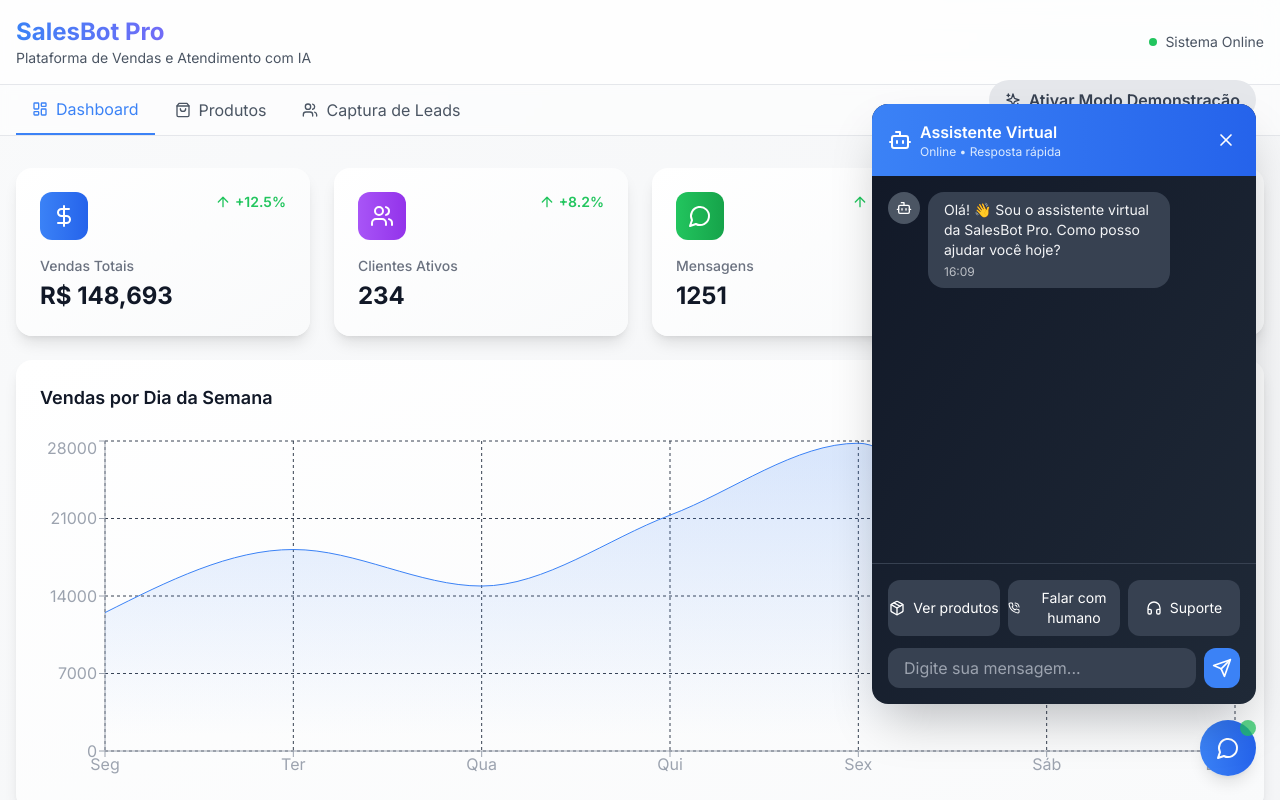
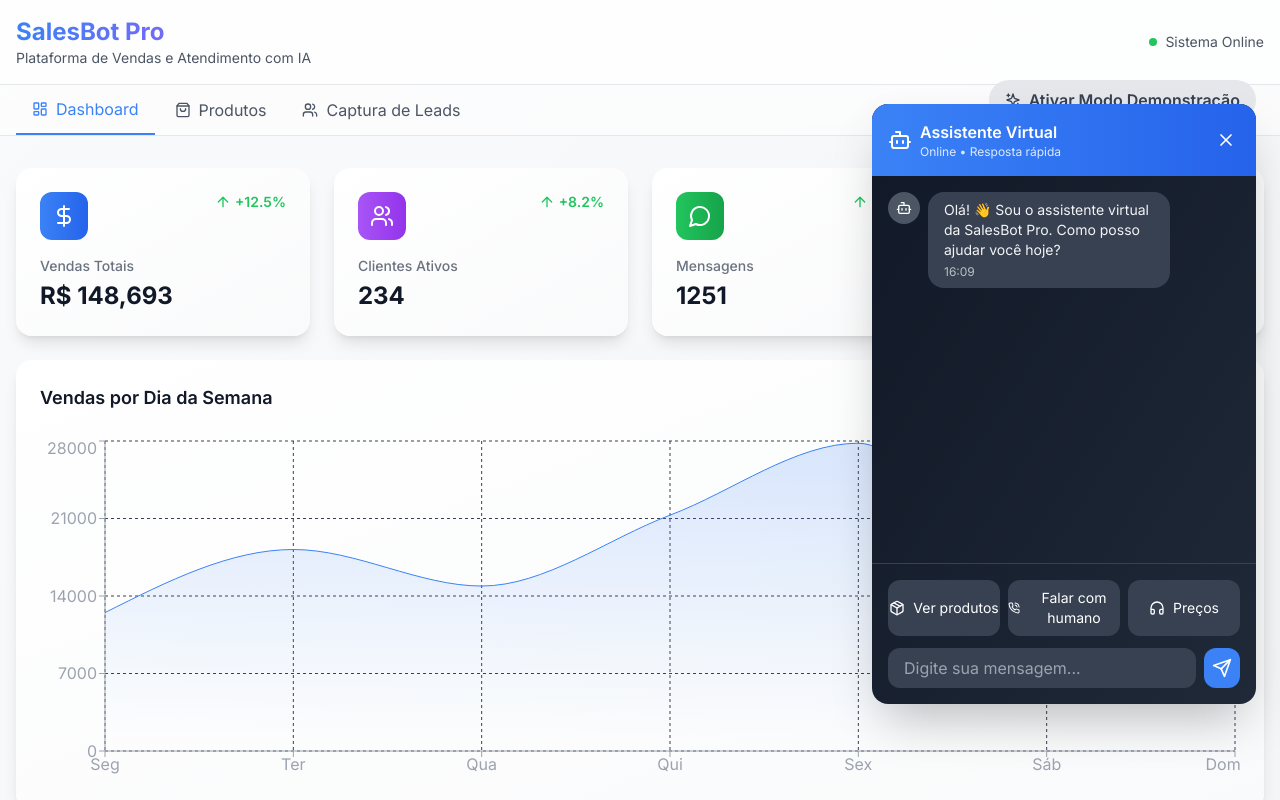
Before and after one commit to samueldesignerpromax-prog/software-demostra-ao, a Next.js app: page / in a window 1280 px wide. Both pictures are taken after a click on the button 1228 px from the left and 748 px from the top of the page. Shown: the top 800 px of the page. Built offline with nearby package versions, Linux system fonts and the light colour scheme.

Commit message:
Update Chatbot.tsx

```diff
--- a/components/Chatbot.tsx
+++ b/components/Chatbot.tsx
@@ -1,18 +1,7 @@
 'use client'
 
 import { useState, useRef, useEffect } from 'react'
-import { motion, AnimatePresence } from 'framer-motion'
-import {
-  MessageCircle,
-  X,
-  Send,
-  Bot,
-  User,
-  Package,
-  PhoneCall,
-  Headphones
-} from 'lucide-react'
-import { chatResponses } from '@/lib/mockData'
+import { MessageCircle, X, Send, Bot, User, Package, PhoneCall, Headphones } from 'lucide-react'
 
 interface Message {
   id: number
@@ -46,30 +35,23 @@ export default function Chatbot() {
   const getBotResponse = (userMessage: string): string => {
     const lowerMessage = userMessage.toLowerCase()
 
-    if (lowerMessage.includes('produto') || lowerMessage.includes('catálogo')) {
-      return chatResponses['produtos']
+    if (lowerMessage.includes('produto')) {
+      return "Temos 4 produtos incríveis! 🚀\n\n1. Chatbot Pro AI - R$ 997\n2. Automação de Marketing - R$ 1.497\n3. CRM Inteligente - R$ 1.997\n4. WhatsApp Business API - R$ 499\n\nQual te interessa?"
     }
-    if (lowerMessage.includes('preço') || lowerMessage.includes('valor')) {
-      return chatResponses['preços']
+    if (lowerMessage.includes('preço')) {
+      return "Nossos preços são bastante competitivos!\n\n💰 Chatbot Pro: R$ 997\n💰 Marketing Auto: R$ 1.497\n💰 CRM: R$ 1.997\n💰 WhatsApp API: R$ 499\n\nOferecemos parcelamento em até 12x!"
     }
     if (lowerMessage.includes('contato') || lowerMessage.includes('humano')) {
-      return chatResponses['contato']
-    }
-    if (lowerMessage.includes('garantia')) {
-      return chatResponses['garantia']
-    }
-    if (lowerMessage.includes('suporte')) {
-      return chatResponses['suporte']
+      return "Você pode falar conosco:\n📧 Email: contato@salesbotpro.com\n📱 WhatsApp: (11) 99999-9999\n⏰ Horário: Seg-Sex 9h às 18h"
     }
 
-    return "Ótima pergunta! 🎯 Para te ajudar melhor, você pode:\n\n• Digitar 'produtos' para ver nosso catálogo\n• Digitar 'preços' para informações financeiras\n• Digitar 'contato' para falar com um humano\n\nComo posso te ajudar hoje?"
+    return "Ótima pergunta! 🎯 Para te ajudar melhor, você pode:\n\n• Digitar 'produtos' para ver nosso catálogo\n• Digitar 'preços' para informações financeiras\n• Digitar 'contato' para falar com um humano"
   }
 
   const handleSendMessage = async (text?: string) => {
     const messageText = text || inputText
     if (!messageText.trim()) return
 
-    // Adicionar mensagem do usuário
     const userMessage: Message = {
       id: messages.length + 1,
       text: messageText,
@@ -80,7 +62,6 @@ export default function Chatbot() {
     setInputText('')
     setIsTyping(true)
 
-    // Simular resposta do bot
     setTimeout(() => {
       const response = getBotResponse(messageText)
       const botMessage: Message = {
@@ -97,31 +78,23 @@ export default function Chatbot() {
   const quickButtons = [
     { icon: Package, label: "Ver produtos", action: "produtos" },
     { icon: PhoneCall, label: "Falar com humano", action: "contato" },
-    { icon: Headphones, label: "Suporte", action: "suporte" },
+    { icon: Headphones, label: "Preços", action: "preços" },
   ]
 
+  if (!isOpen) {
     return (
-    <>
-      {/* Botão do Chat */}
-      <motion.button
-        whileHover={{ scale: 1.1 }}
-        whileTap={{ scale: 0.9 }}
+      <button
         onClick={() => setIsOpen(true)}
         className="fixed bottom-6 right-6 bg-gradient-to-r from-blue-500 to-blue-600 text-white p-4 rounded-full shadow-lg hover:shadow-xl transition-all z-50 group"
       >
         <MessageCircle className="w-6 h-6 group-hover:rotate-12 transition-transform" />
         <div className="absolute top-0 right-0 w-4 h-4 bg-green-500 rounded-full animate-pulse"></div>
-      </motion.button>
+      </button>
+    )
+  }
 
-      {/* Janela do Chat */}
-      <AnimatePresence>
-        {isOpen && (
-          <motion.div
-            initial={{ opacity: 0, scale: 0.9, y: 20 }}
-            animate={{ opacity: 1, scale: 1, y: 0 }}
-            exit={{ opacity: 0, scale: 0.9, y: 20 }}
-            className="fixed bottom-24 right-6 w-96 h-[600px] bg-gradient-to-br from-gray-900 to-gray-800 rounded-2xl shadow-2xl flex flex-col z-50 overflow-hidden"
-          >
+  return (
+    <div className="fixed bottom-24 right-6 w-96 h-[600px] bg-gradient-to-br from-gray-900 to-gray-800 rounded-2xl shadow-2xl flex flex-col z-50 overflow-hidden">
       {/* Header */}
       <div className="bg-gradient-to-r from-blue-500 to-blue-600 p-4 flex justify-between items-center">
         <div className="flex items-center gap-2">
@@ -142,10 +115,8 @@ export default function Chatbot() {
       {/* Messages */}
       <div className="flex-1 overflow-y-auto p-4 space-y-3">
         {messages.map((message) => (
-                <motion.div
+          <div
             key={message.id}
-                  initial={{ opacity: 0, x: message.sender === 'user' ? 20 : -20 }}
-                  animate={{ opacity: 1, x: 0 }}
             className={`flex ${message.sender === 'user' ? 'justify-end' : 'justify-start'}`}
           >
             <div className={`flex items-start gap-2 max-w-[80%] ${message.sender === 'user' ? 'flex-row-reverse' : ''}`}>
@@ -165,7 +136,7 @@ export default function Chatbot() {
                 </span>
               </div>
             </div>
-                </motion.div>
+          </div>
         ))}
         {isTyping && (
           <div className="flex justify-start">
@@ -217,9 +188,6 @@ export default function Chatbot() {
           </button>
         </div>
       </div>
-          </motion.div>
-        )}
-      </AnimatePresence>
-    </>
+    </div>
   )
 }
```
Lines whose indentation alone changed are shown as unchanged.
